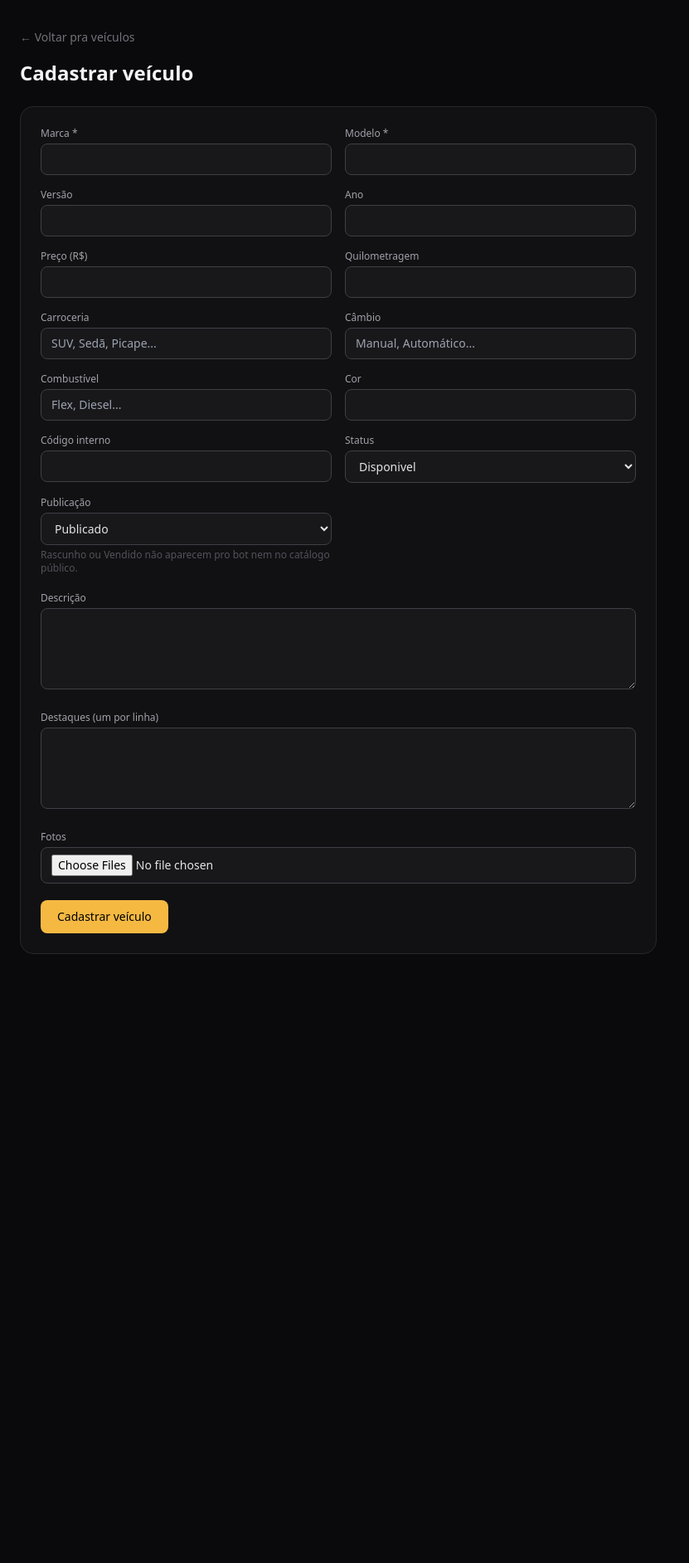
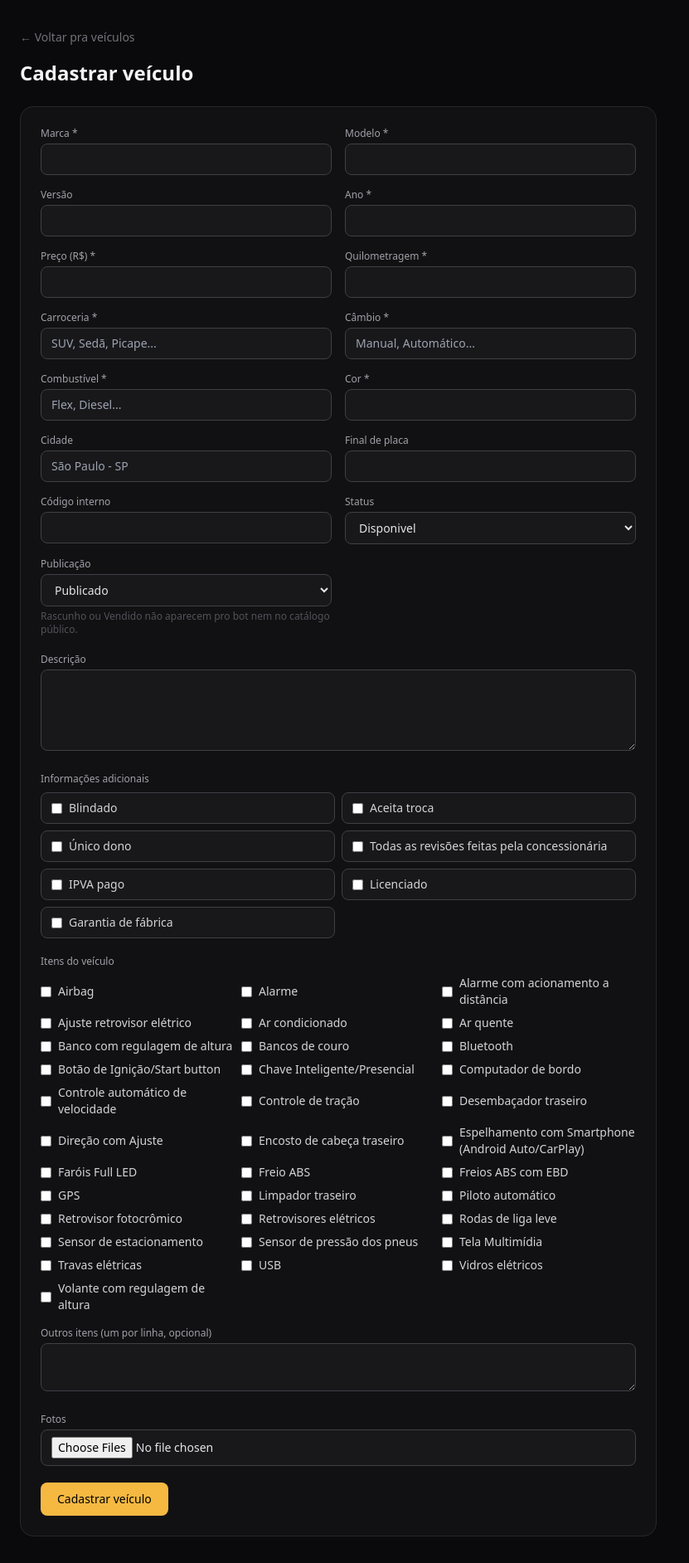
Before and after one commit to fernandohmoribe/CarIA, a FastAPI app: page /admin/vehicles/novo in a window 1280 px wide. Shown: the part 69-1953 px from the top of the page at 83% size, without its empty margins (0-831 px from the left). Before the commit the page ends 1219 px from the top, so only its background shows below. Run offline with FastAPI, Linux system fonts and the light colour scheme; the visitor is signed in with stand-in values (Sample User, id 1); some libraries are stand-ins or nearby versions.

Commit message:
feat: formulário de veículo mais completo (checkbox + checklist de itens)
Campos obrigatórios marcados no form, mais Cidade/Final de placa, e 7
campos Sim/Não (blindado, aceita troca, único dono, revisões pela
concessionária, IPVA pago, licenciado, garantia de fábrica) como checkbox
— exige migração de coluna nova (migrate_add_vehicle_fields.py, idempotente
via PRAGMA table_info, já rodada local e em produção).

Lista de itens do veículo (Airbag, GPS, Bluetooth...) vira checklist em vez
de textarea livre, com campo "outros" pra qualquer item fora da lista —
mesmo highlights_json de sempre, só muda a forma de preencher.

Bot passa a responder essas perguntas com fato real (aceita_troca,
garantia_fabrica etc expostos em inventory.py) em vez de sempre admitir
que não sabe — ajusta o caso de teste de garantia que dependia do
comportamento antigo.

Co-Authored-By: Claude Sonnet 5 <noreply@anthropic.com>

```diff
--- a/admin/routes.py
+++ b/admin/routes.py
@@ -43,6 +43,29 @@ LOGIN_RATE_LIMIT_WINDOW = 60
 LOGIN_RATE_LIMIT_BLOCK = 300
 
 MEDIA_ROOT = Path(__file__).parent.parent / "media"
+
+VEHICLE_HIGHLIGHT_OPTIONS = [
+    "Airbag", "Alarme", "Alarme com acionamento a distância", "Ajuste retrovisor elétrico",
+    "Ar condicionado", "Ar quente", "Banco com regulagem de altura", "Bancos de couro",
+    "Bluetooth", "Botão de Ignição/Start button", "Chave Inteligente/Presencial",
+    "Computador de bordo", "Controle automático de velocidade", "Controle de tração",
+    "Desembaçador traseiro", "Direção com Ajuste", "Encosto de cabeça traseiro",
+    "Espelhamento com Smartphone (Android Auto/CarPlay)", "Faróis Full LED", "Freio ABS",
+    "Freios ABS com EBD", "GPS", "Limpador traseiro", "Piloto automático",
+    "Retrovisor fotocrômico", "Retrovisores elétricos", "Rodas de liga leve",
+    "Sensor de estacionamento", "Sensor de pressão dos pneus", "Tela Multimídia",
+    "Travas elétricas", "USB", "Vidros elétricos", "Volante com regulagem de altura",
+]
+
+VEHICLE_YES_NO_FIELDS = [
+    ("blindado", "Blindado"),
+    ("aceita_troca", "Aceita troca"),
+    ("unico_dono", "Único dono"),
+    ("revisoes_concessionaria", "Todas as revisões feitas pela concessionária"),
+    ("ipva_pago", "IPVA pago"),
+    ("licenciado", "Licenciado"),
+    ("garantia_fabrica", "Garantia de fábrica"),
+]
 
 
 def _local_time(dt, fmt: str = "%d/%m/%Y %H:%M", default: str = "—") -> str:
@@ -155,7 +178,13 @@ async def vehicle_new_form(request: Request):
     redirect = require_login(request)
     if redirect:
         return redirect
-    return templates.TemplateResponse("vehicle_form.html", {"request": request, "vehicle": None})
+    return templates.TemplateResponse(
+        "vehicle_form.html",
+        {
+            "request": request, "vehicle": None,
+            "highlight_options": VEHICLE_HIGHLIGHT_OPTIONS, "yes_no_fields": VEHICLE_YES_NO_FIELDS,
+        },
+    )
 
 
 @router.get("/vehicles/{slug}/editar")
@@ -170,7 +199,13 @@ async def vehicle_edit_form(request: Request, slug: str):
         vehicle = get_vehicle_by_slug(db, dealership.id if dealership else None, slug)
         if not vehicle:
             return RedirectResponse(url="/admin/vehicles", status_code=302)
-        return templates.TemplateResponse("vehicle_form.html", {"request": request, "vehicle": vehicle})
+        return templates.TemplateResponse(
+            "vehicle_form.html",
+            {
+                "request": request, "vehicle": vehicle,
+                "highlight_options": VEHICLE_HIGHLIGHT_OPTIONS, "yes_no_fields": VEHICLE_YES_NO_FIELDS,
+            },
+        )
     finally:
         db.close()
 
@@ -187,7 +222,9 @@ async def _save_vehicle_form(request: Request, existing_slug: str | None) -> Red
         except (TypeError, ValueError):
             return default
 
-    highlights = [line.strip() for line in (form.get("highlights") or "").splitlines() if line.strip()]
+    highlights = list(form.getlist("highlights"))
+    outros = [line.strip() for line in (form.get("outros_destaques") or "").splitlines() if line.strip()]
+    highlights = highlights + outros
 
     db = SessionLocal()
     try:
@@ -222,7 +259,11 @@ async def _save_vehicle_form(request: Request, existing_slug: str | None) -> Red
             "overview": _f("overview"),
             "code": _f("code"),
             "highlights": highlights,
+            "cidade": _f("cidade"),
+            "final_placa": _f("final_placa"),
         }
+        for field_name, _label in VEHICLE_YES_NO_FIELDS:
+            data[field_name] = bool(form.get(field_name))
         vehicle = upsert_vehicle(db, dealership_id, data)
 
         photos = [p for p in form.getlist("photos") if getattr(p, "filename", "")]
--- a/admin/templates/vehicle_form.html
+++ b/admin/templates/vehicle_form.html
@@ -30,38 +30,48 @@
                    class="w-full bg-zinc-900 border border-zinc-700 rounded-lg px-3 py-2 text-sm text-zinc-200">
         </div>
         <div>
-            <label class="block text-xs text-zinc-400 mb-1">Ano</label>
-            <input name="year" type="number" value="{{ vehicle.year if vehicle else '' }}"
+            <label class="block text-xs text-zinc-400 mb-1">Ano *</label>
+            <input name="year" type="number" required value="{{ vehicle.year if vehicle else '' }}"
                    class="w-full bg-zinc-900 border border-zinc-700 rounded-lg px-3 py-2 text-sm text-zinc-200">
         </div>
         <div>
-            <label class="block text-xs text-zinc-400 mb-1">Preço (R$)</label>
-            <input name="price" type="number" step="0.01" value="{{ vehicle.price if vehicle else '' }}"
+            <label class="block text-xs text-zinc-400 mb-1">Preço (R$) *</label>
+            <input name="price" type="number" step="0.01" required value="{{ vehicle.price if vehicle else '' }}"
                    class="w-full bg-zinc-900 border border-zinc-700 rounded-lg px-3 py-2 text-sm text-zinc-200">
         </div>
         <div>
-            <label class="block text-xs text-zinc-400 mb-1">Quilometragem</label>
-            <input name="mileage" type="number" value="{{ vehicle.mileage if vehicle else '' }}"
+            <label class="block text-xs text-zinc-400 mb-1">Quilometragem *</label>
+            <input name="mileage" type="number" required value="{{ vehicle.mileage if vehicle else '' }}"
                    class="w-full bg-zinc-900 border border-zinc-700 rounded-lg px-3 py-2 text-sm text-zinc-200">
         </div>
         <div>
-            <label class="block text-xs text-zinc-400 mb-1">Carroceria</label>
-            <input name="body" value="{{ vehicle.body if vehicle else '' }}" placeholder="SUV, Sedã, Picape..."
+            <label class="block text-xs text-zinc-400 mb-1">Carroceria *</label>
+            <input name="body" required value="{{ vehicle.body if vehicle else '' }}" placeholder="SUV, Sedã, Picape..."
                    class="w-full bg-zinc-900 border border-zinc-700 rounded-lg px-3 py-2 text-sm text-zinc-200">
         </div>
         <div>
-            <label class="block text-xs text-zinc-400 mb-1">Câmbio</label>
-            <input name="transmission" value="{{ vehicle.transmission if vehicle else '' }}" placeholder="Manual, Automático..."
+            <label class="block text-xs text-zinc-400 mb-1">Câmbio *</label>
+            <input name="transmission" required value="{{ vehicle.transmission if vehicle else '' }}" placeholder="Manual, Automático..."
                    class="w-full bg-zinc-900 border border-zinc-700 rounded-lg px-3 py-2 text-sm text-zinc-200">
         </div>
         <div>
-            <label class="block text-xs text-zinc-400 mb-1">Combustível</label>
-            <input name="fuel" value="{{ vehicle.fuel if vehicle else '' }}" placeholder="Flex, Diesel..."
+            <label class="block text-xs text-zinc-400 mb-1">Combustível *</label>
+            <input name="fuel" required value="{{ vehicle.fuel if vehicle else '' }}" placeholder="Flex, Diesel..."
                    class="w-full bg-zinc-900 border border-zinc-700 rounded-lg px-3 py-2 text-sm text-zinc-200">
         </div>
         <div>
-            <label class="block text-xs text-zinc-400 mb-1">Cor</label>
-            <input name="color" value="{{ vehicle.color if vehicle else '' }}"
+            <label class="block text-xs text-zinc-400 mb-1">Cor *</label>
+            <input name="color" required value="{{ vehicle.color if vehicle else '' }}"
+                   class="w-full bg-zinc-900 border border-zinc-700 rounded-lg px-3 py-2 text-sm text-zinc-200">
+        </div>
+        <div>
+            <label class="block text-xs text-zinc-400 mb-1">Cidade</label>
+            <input name="cidade" value="{{ vehicle.cidade if vehicle else '' }}" placeholder="São Paulo - SP"
+                   class="w-full bg-zinc-900 border border-zinc-700 rounded-lg px-3 py-2 text-sm text-zinc-200">
+        </div>
+        <div>
+            <label class="block text-xs text-zinc-400 mb-1">Final de placa</label>
+            <input name="final_placa" value="{{ vehicle.final_placa if vehicle else '' }}" maxlength="1"
                    class="w-full bg-zinc-900 border border-zinc-700 rounded-lg px-3 py-2 text-sm text-zinc-200">
         </div>
         <div>
@@ -95,9 +105,34 @@
     </div>
 
     <div>
-        <label class="block text-xs text-zinc-400 mb-1">Destaques (um por linha)</label>
-        <textarea name="highlights" rows="4"
-                  class="w-full bg-zinc-900 border border-zinc-700 rounded-lg px-3 py-2 text-sm text-zinc-200">{{ vehicle.highlights()|join('\n') if vehicle else '' }}</textarea>
+        <label class="block text-xs text-zinc-400 mb-2">Informações adicionais</label>
+        <div class="grid grid-cols-1 sm:grid-cols-2 gap-2">
+            {% for field_name, field_label in yes_no_fields %}
+            <label class="flex items-center gap-2 text-sm text-zinc-300 bg-zinc-900 border border-zinc-700 rounded-lg px-3 py-2">
+                <input type="checkbox" name="{{ field_name }}" {{ "checked" if vehicle and vehicle[field_name] else "" }}
+                       class="accent-amber-450">
+                {{ field_label }}
+            </label>
+            {% endfor %}
+        </div>
+    </div>
+
+    <div>
+        <label class="block text-xs text-zinc-400 mb-2">Itens do veículo</label>
+        {% set current_highlights = vehicle.highlights() if vehicle else [] %}
+        <div class="grid grid-cols-1 sm:grid-cols-2 lg:grid-cols-3 gap-2">
+            {% for item in highlight_options %}
+            <label class="flex items-center gap-2 text-sm text-zinc-300">
+                <input type="checkbox" name="highlights" value="{{ item }}" {{ "checked" if item in current_highlights else "" }}
+                       class="accent-amber-450">
+                {{ item }}
+            </label>
+            {% endfor %}
+        </div>
+        <label class="block text-xs text-zinc-400 mt-4 mb-1">Outros itens (um por linha, opcional)</label>
+        {% set extra_highlights = current_highlights|reject("in", highlight_options)|list %}
+        <textarea name="outros_destaques" rows="2"
+                  class="w-full bg-zinc-900 border border-zinc-700 rounded-lg px-3 py-2 text-sm text-zinc-200">{{ extra_highlights|join('\n') }}</textarea>
     </div>
 
     <div>
--- a/database.py
+++ b/database.py
@@ -73,6 +73,15 @@ class Vehicle(Base):
     overview = Column(Text)
     highlights_json = Column(Text, default="[]")
     cover_image_url = Column(String)
+    cidade = Column(String)
+    final_placa = Column(String)
+    blindado = Column(Boolean, default=False)
+    aceita_troca = Column(Boolean, default=False)
+    unico_dono = Column(Boolean, default=False)
+    revisoes_concessionaria = Column(Boolean, default=False)
+    ipva_pago = Column(Boolean, default=False)
+    licenciado = Column(Boolean, default=False)
+    garantia_fabrica = Column(Boolean, default=False)
     synced_at = Column(DateTime, default=datetime.utcnow)
 
     images = relationship(
@@ -325,7 +334,8 @@ def verify_user_credentials(db, username: str, password: str) -> bool:
 VEHICLE_FIELDS = {
     "external_id", "slug", "code", "brand", "model", "version", "year", "price", "mileage",
     "status", "publication_status", "body", "transmission", "fuel", "color", "spec",
-    "overview", "cover_image_url",
+    "overview", "cover_image_url", "cidade", "final_placa", "blindado", "aceita_troca",
+    "unico_dono", "revisoes_concessionaria", "ipva_pago", "licenciado", "garantia_fabrica",
 }
 
 
```
Also changed, not shown: dealership_config.py (+14 -3 lines), inventory.py (+9 -0 lines), migrate_add_vehicle_fields.py (added, +46 -0 lines), tests/eval_prompt.py (+3 -3 lines), tests/test_inventory.py (+18 -0 lines), tests/test_vehicle_admin.py (+56 -0 lines).
